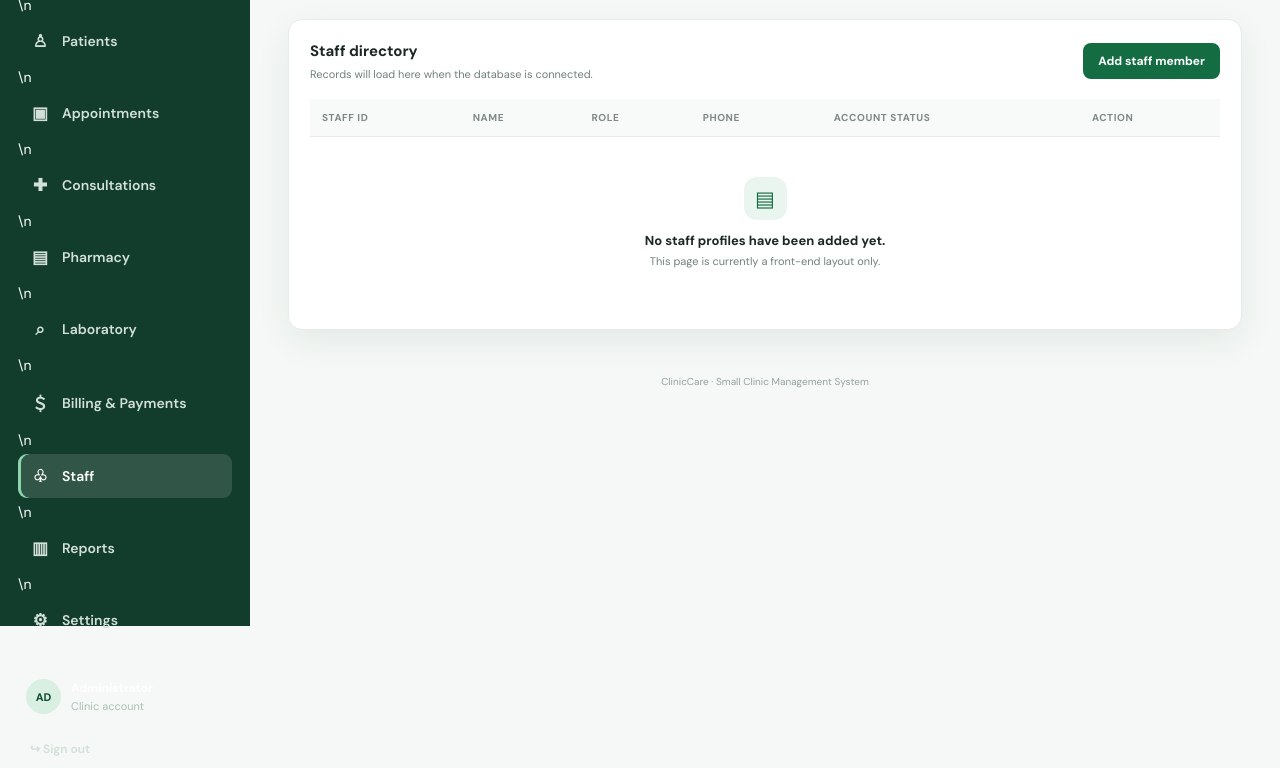
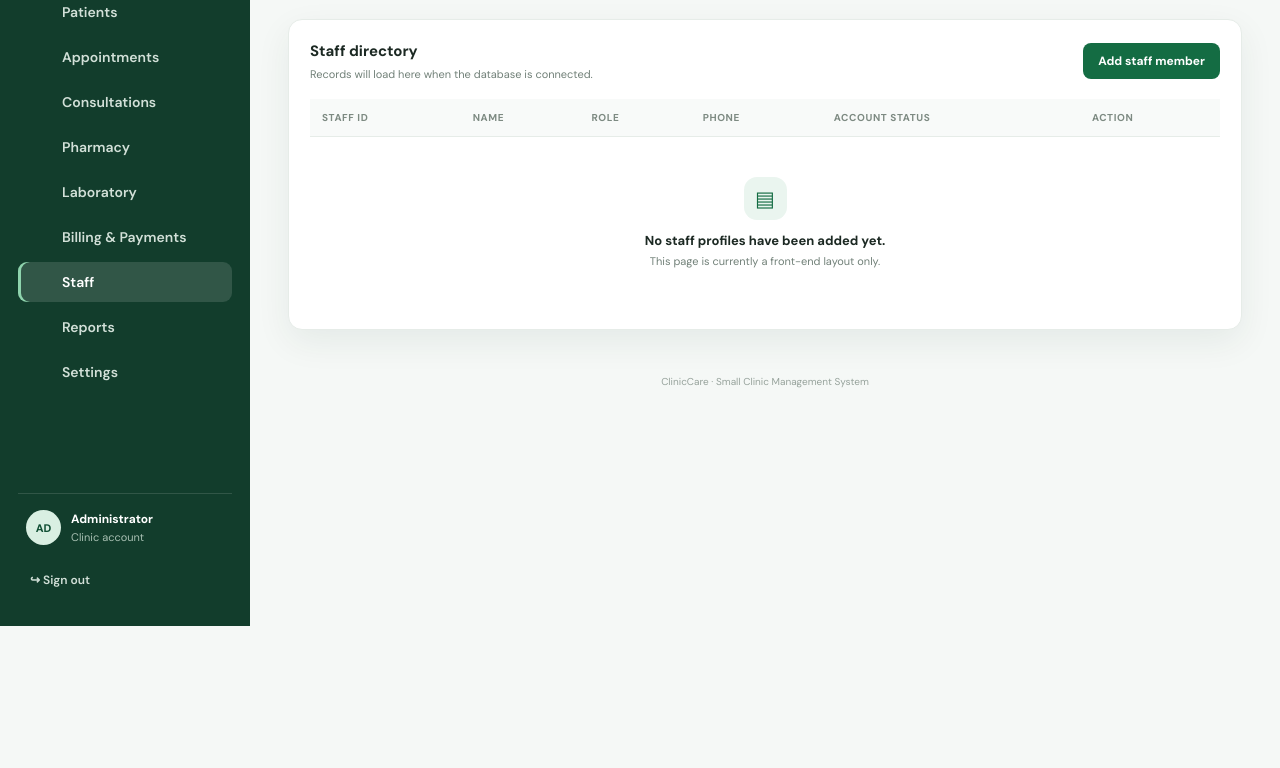
Before and after one commit to rayp20081217-rgb/clinic, a plain HTML site: page staff.html in a window 1280 px wide. Shown: the part 174-942 px from the top of the page. After the commit the page ends 800 px from the top, so only its background shows below. Drawn offline with Linux system fonts and the light colour scheme; files that its build step writes are made by us from their sources.

Commit message:
Change stylesheet link path in staff.html

```diff
--- a/staff.html
+++ b/staff.html
@@ -5,14 +5,14 @@
   <meta name="viewport" content="width=device-width, initial-scale=1.0">
   <meta name="theme-color" content="#146c43">
   <title>Staff | ClinicCare</title>
-  <link rel="stylesheet" href="css/style.css">
+  <link rel="stylesheet" href="style.css">
 </head>
 <body>
   <div class="app-layout">
     <aside class="sidebar">
       <a class="brand" href="dashboard.html"><span class="brand-mark">+</span><span>ClinicCare</span></a>
       <p class="side-label">WORKSPACE</p>
-      <nav class="side-nav"><a class="nav-link " href="dashboard.html"><span class="nav-icon">▦</span>Dashboard</a>\n<a class="nav-link " href="patients.html"><span class="nav-icon">♙</span>Patients</a>\n<a class="nav-link " href="appointments.html"><span class="nav-icon">▣</span>Appointments</a>\n<a class="nav-link " href="consultations.html"><span class="nav-icon">✚</span>Consultations</a>\n<a class="nav-link " href="pharmacy.html"><span class="nav-icon">▤</span>Pharmacy</a>\n<a class="nav-link " href="laboratory.html"><span class="nav-icon">⌕</span>Laboratory</a>\n<a class="nav-link " href="billing.html"><span class="nav-icon">＄</span>Billing & Payments</a>\n<a class="nav-link active" href="staff.html"><span class="nav-icon">♧</span>Staff</a>\n<a class="nav-link " href="reports.html"><span class="nav-icon">▥</span>Reports</a>\n<a class="nav-link " href="settings.html"><span class="nav-icon">⚙</span>Settings</a></nav>
+      <nav class="side-nav"><a class="nav-link " href="dashboard.html"><span class="nav-icon"></span>Dashboard</a><a class="nav-link " href="patients.html"><span class="nav-icon"></span>Patients</a><a class="nav-link " href="appointments.html"><span class="nav-icon"></span>Appointments</a><a class="nav-link " href="consultations.html"><span class="nav-icon"></span>Consultations</a><a class="nav-link " href="pharmacy.html"><span class="nav-icon"></span>Pharmacy</a><a class="nav-link " href="laboratory.html"><span class="nav-icon"></span>Laboratory</a><a class="nav-link " href="billing.html"><span class="nav-icon"></span>Billing & Payments</a><a class="nav-link active" href="staff.html"><span class="nav-icon"></span>Staff</a><a class="nav-link " href="reports.html"><span class="nav-icon"></span>Reports</a><a class="nav-link " href="settings.html"><span class="nav-icon"></span>Settings</a></nav>
       <div class="sidebar-bottom">
         <div class="user-mini"><div class="avatar">AD</div><div><strong>Administrator</strong><small>Clinic account</small></div></div>
         <a class="nav-link logout-link" href="index.html">↪ Sign out</a>
```
